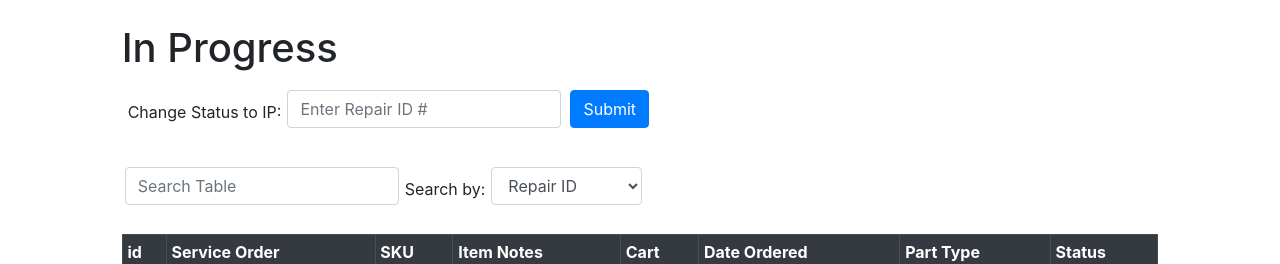
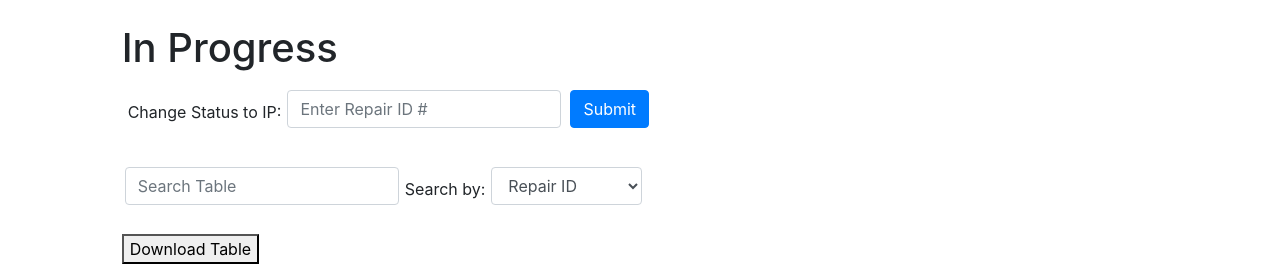
Before and after one commit to anguyenrgb/AWP-System, a Flask app: page /ip in a window 1280 px wide. Shown: the part 56-320 px from the top of the page. Run offline with Flask 2, Linux system fonts and the light colour scheme; data that the repository does not hold is empty; some libraries are stand-ins or nearby versions.

Commit message:
Added table download funciton

```diff
--- a/templates/awptable.html
+++ b/templates/awptable.html
@@ -16,7 +16,7 @@
 </div>
 
 <br>
-
+<button class="table-btn" onclick="table2csv(this,0)" data-table="MasterTable">Download Table</button>
 <table id="MasterTable" table class="table table-sm table-hover table-dark table-bordered">
 <thead>
   <tr>
--- a/templates/base.html
+++ b/templates/base.html
@@ -7,6 +7,7 @@
 <script src="https://cdnjs.cloudflare.com/ajax/libs/popper.js/1.14.7/umd/popper.min.js" integrity="sha384-UO2eT0CpHqdSJQ6hJty5KVphtPhzWj9WO1clHTMGa3JDZwrnQq4sF86dIHNDz0W1" crossorigin="anonymous"></script>
 <script src="https://stackpath.bootstrapcdn.com/bootstrap/4.3.1/js/bootstrap.min.js" integrity="sha384-JjSmVgyd0p3pXB1rRibZUAYoIIy6OrQ6VrjIEaFf/nJGzIxFDsf4x0xIM+B07jRM" crossorigin="anonymous"></script>
 <link rel="stylesheet" href="{{ url_for('static', filename='css/main.css') }}">
+<script src="https://unpkg.com/yunisdev-table2csv"></script>
 <title>Repairs</title>
 
 </head>
--- a/templates/iptable.html
+++ b/templates/iptable.html
@@ -25,7 +25,7 @@
     </div>
 
     <br>
-
+    <button class="table-btn" onclick="table2csv(this,0)" data-table="MasterTable">Download Table</button>
     <table id="MasterTable" table class="table table-sm table-hover table-dark table-bordered">
     <thead>
       <tr>
--- a/templates/repairedtable.html
+++ b/templates/repairedtable.html
@@ -25,8 +25,7 @@
     </div>
 
     <br>
-
-
+    <button class="table-btn" onclick="table2csv(this,0)" data-table="MasterTable">Download Table</button>
     <table id="MasterTable" table class="table table-sm table-hover table-dark table-bordered">
     <thead>
       <tr>
```
